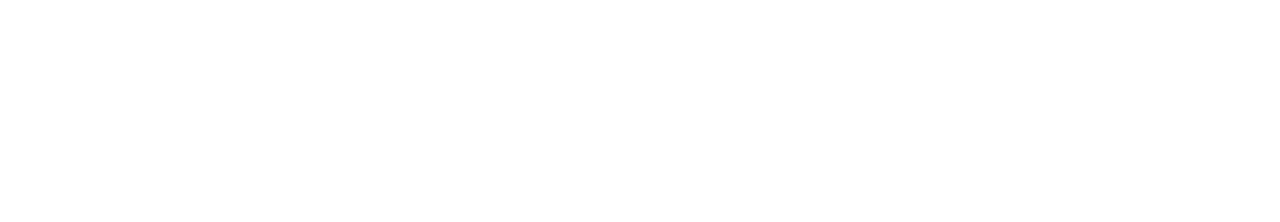
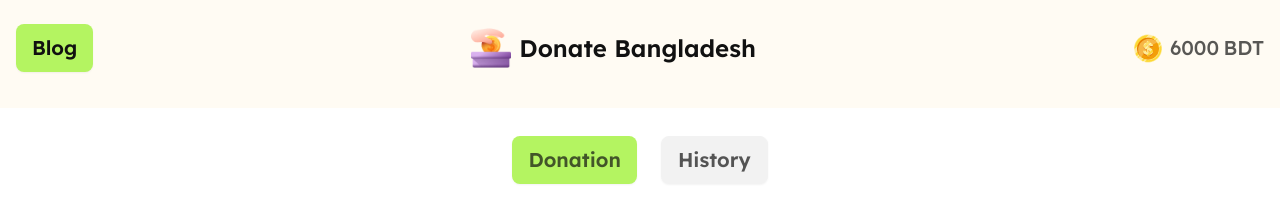
Before and after one commit to omarfaruk-dev/donate-for-human, a plain HTML site: page index.html in a window 1280 px wide. Drawn offline with nearby package versions, Linux system fonts and the light colour scheme.

Commit message:
Header section added

```diff
--- a/index.html
+++ b/index.html
@@ -40,7 +40,37 @@
 </head>
 
 <body class="font-Lexend">
+    <header class="header sticky top-0 ">
+        <div id="navbar" class=" bg-background pr-4 pl-4">
+            <nav class="container mx-auto flex justify-between items-center pt-6 pb-9 ">
+                <button id="blog-btn" class="btn bg-btnColor text-xl text-primary font-semibold border-none hover:bg-btnColor">Blog</button>
+                <div class="flex  items-center gap-2">
+                    <img class="w-10" src="assets/logo.png" alt="">
+                    <h1 class="text-2xl text-primary font-semibold xl:block lg:block md:block sm:block hidden">Donate Bangladesh</h1>
+                </div>
+                <div class="flex items-center gap-2">
+                    <img src="assets/coin.png " alt="">
+                    <div>
+                        <span id="balance" class="text-xl text-secondary font-medium"> 6000</span>
+                        <span class="text-xl text-secondary font-medium">BDT</span>
+                    </div>
+                </div>
+            </nav>
+        </div>
+        <div id="donation-history-btn" class="flex justify-center gap-6 mt-7 pb-5 ">
+           <div  onclick="donationBtn()"> <button id="donation-btn"
+            class="btn bg-btnColor text-xl text-secondary font-semibold border-none hover:bg-btnColor ">Donation</button></div>
+           <div  onclick="historyBtn()"> <button id="history-btn"
+            class="btn  text-xl text-secondary font-semibold  hover:border-none hover:bg-btnColor bg-none">History</button></div>
+            <!-- <button id="donation-btn" onclick="donationBtn()"
+             class="btn bg-btnColor text-xl text-secondary font-semibold border-none">Donation</button>
+            <button id="history-btn" onclick="historyBtn()"
+             class="btn  text-xl text-secondary font-semibold border-gray-300 hover:border-none hover:bg-btnColor bg-none">History</button> -->
+        </div>
 
+    </header>
+
+    <script src="index.js"></script>
 </body>
 
 </html>
```
